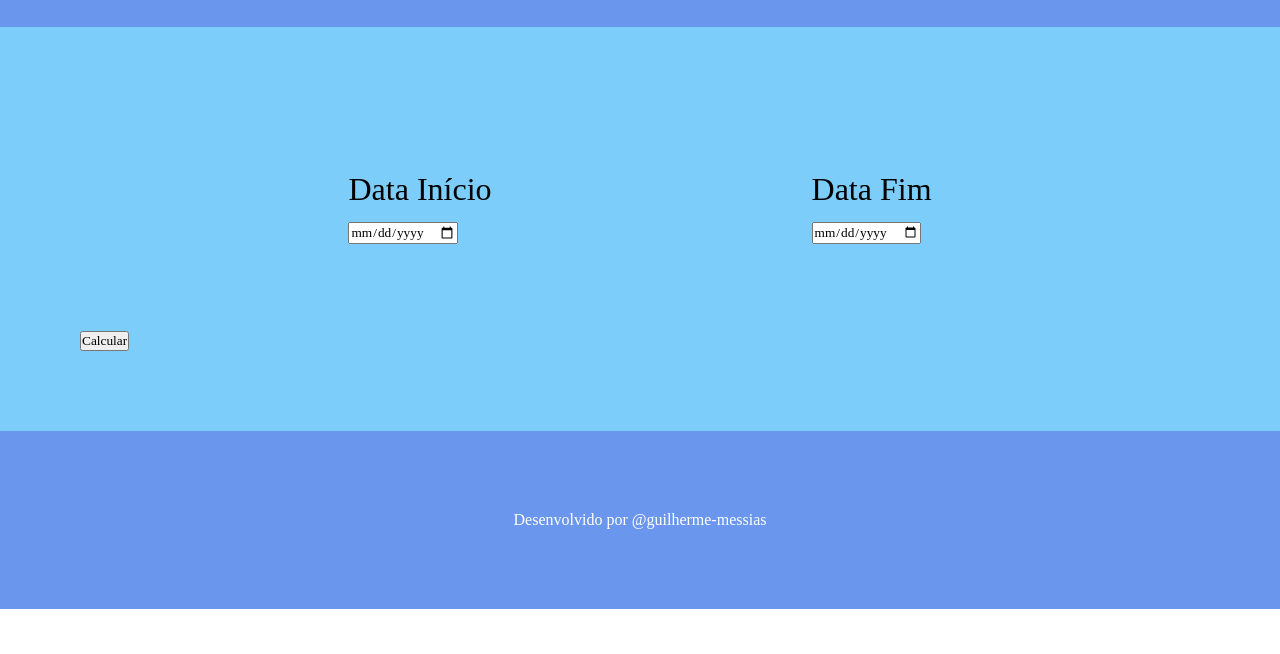
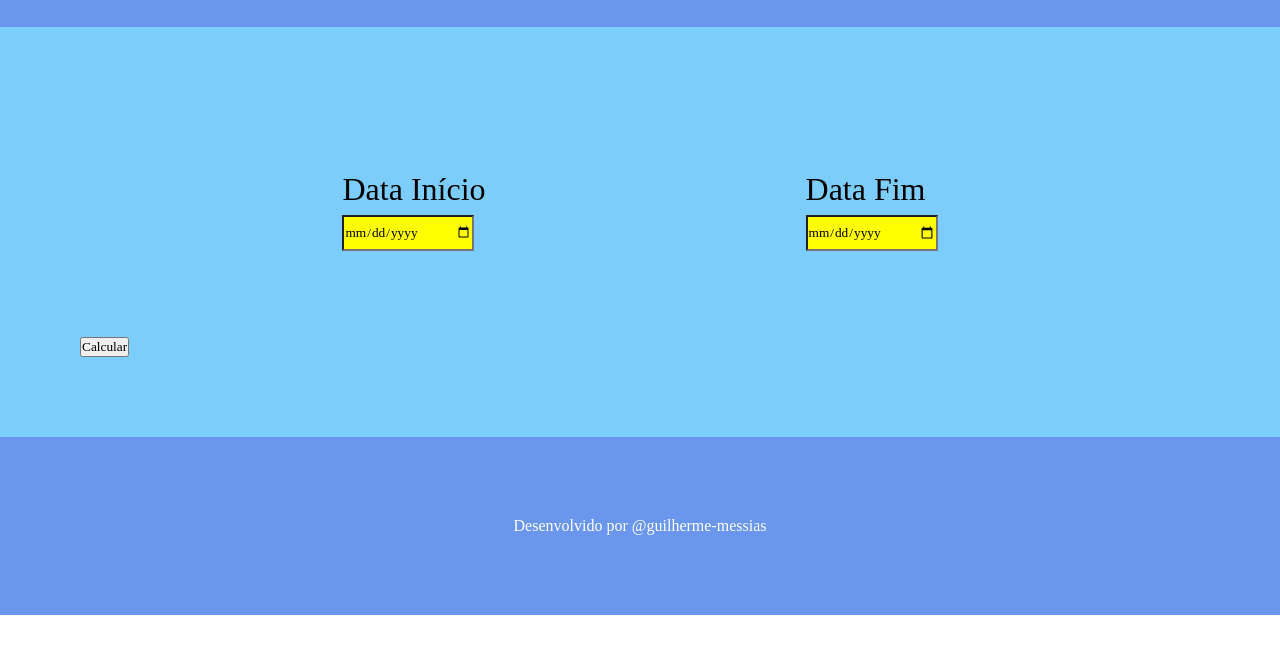
Before and after one commit to guilherme-messias/calculadora-de-datas, a website with bundled scripts: page public/index.html in a window 1280 px wide. Shown: the part 106-760 px from the top of the page. Built offline with nearby package versions, Linux system fonts and the light colour scheme; a web font is replaced by a local one.

Commit message:
Ajusta estilos para campos de data no CSS, incluindo correção de altura e aplicação de estilos consistentes

```diff
--- a/public/styles/style.css
+++ b/public/styles/style.css
@@ -64,12 +64,17 @@ a:hover {
   color: var(--color-secondary);
 }
 
-input [type = "date"] {
+#endDate {
   background-color: yellow;
   width: var(--size-large);
-  padding: var(--size-small);
+  height: var(--size-small);
 }
 
-/* todo: entender porque não está puxando o estilo para os campos data */
+input[type="date"] {
+  background-color: yellow;
+  width: var(--size-large);
+  height: var(--size-small);
+}
+
 /* todo: finalizar estilização do botão */
 /* todo: estilizar página result */
```
